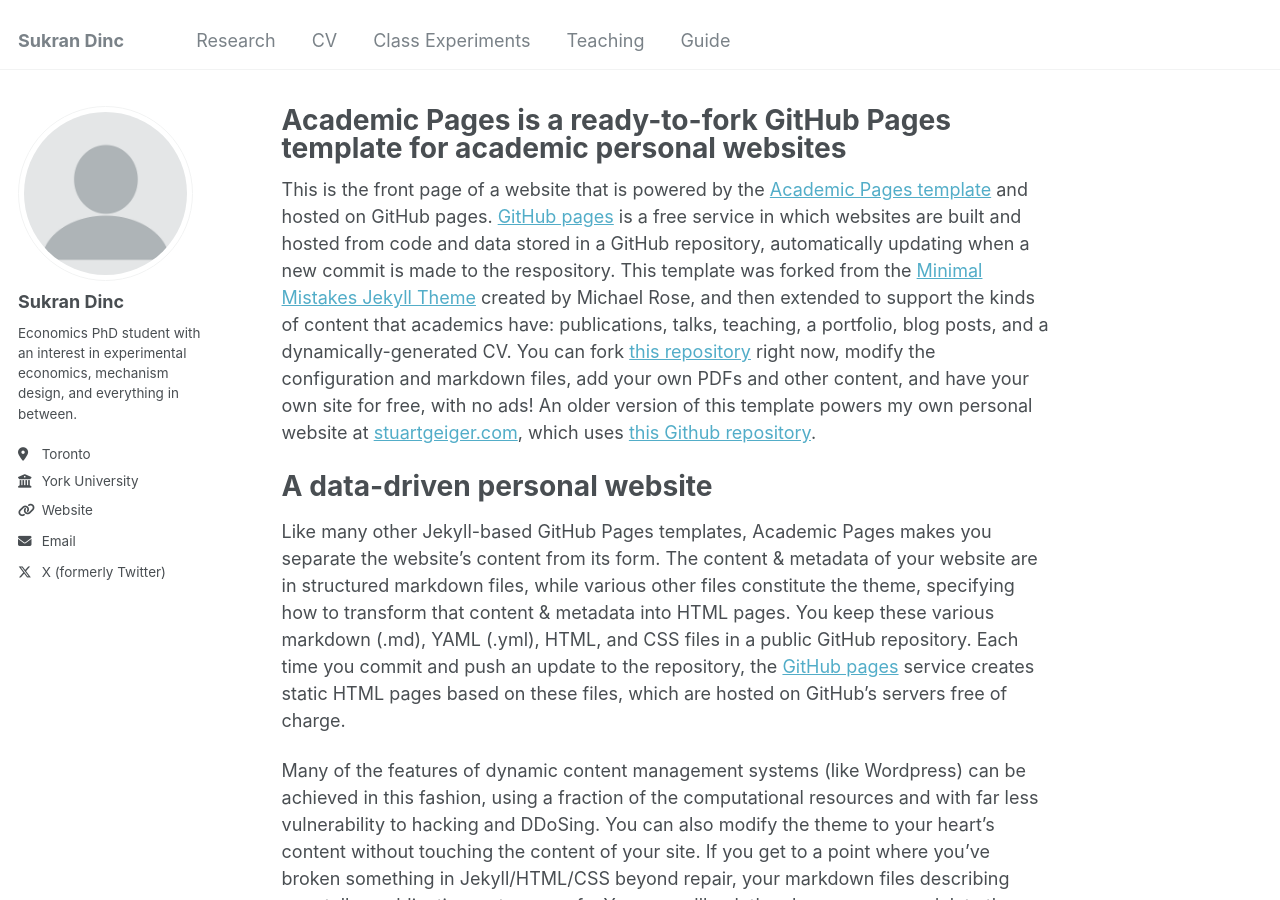
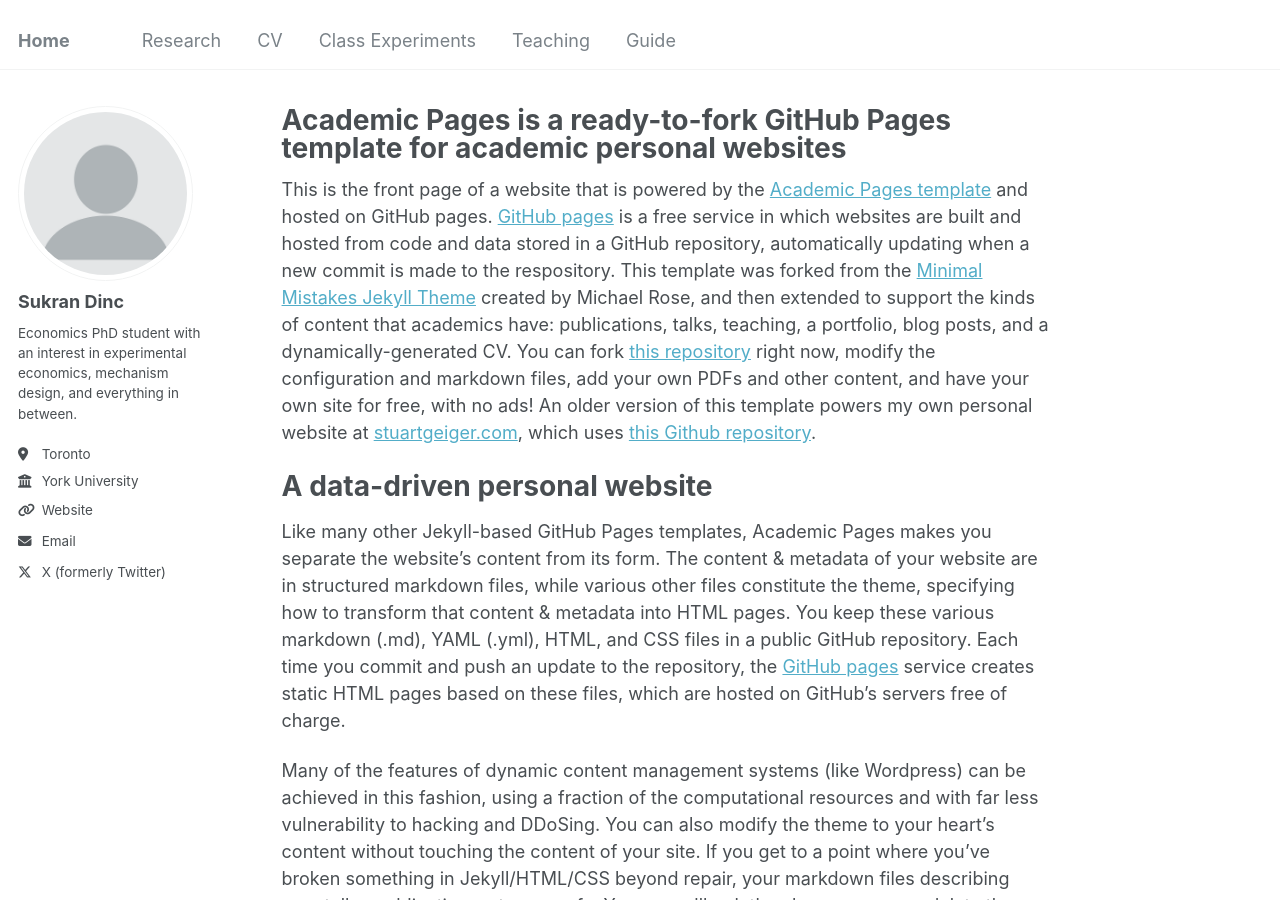
Before and after one commit to sukrandinc/sukrandinc.github.io, a Jekyll site: the page built from _pages/about.md, in a window 1280 px wide and 900 px high. Built offline with Jekyll 4.4.1, drawn with Linux system fonts in a browser that asks for light colours.

Commit message:
Update _config.yml

```diff
--- a/_config.yml
+++ b/_config.yml
@@ -8,8 +8,8 @@
 
 # Basic Site Settings
 locale                   : "en-US"
-title                    : "Sukran Dinc"
-title_separator          : "-jj"
+title                    : "Home"
+title_separator          : "-"
 name                     : &name "Sukran"
 description              : &description "personal description"
 url                      : https://academicpages.github.io # the base hostname & protocol for your site e.g. "https://mmistakes.github.io"
```
